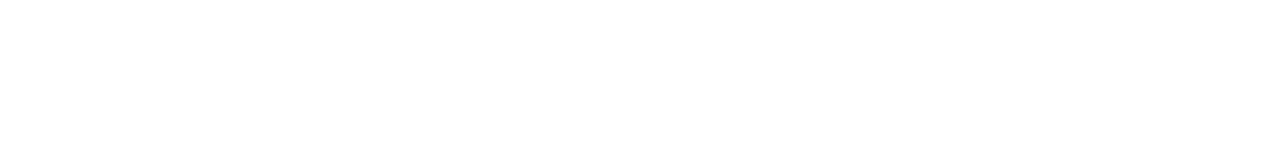
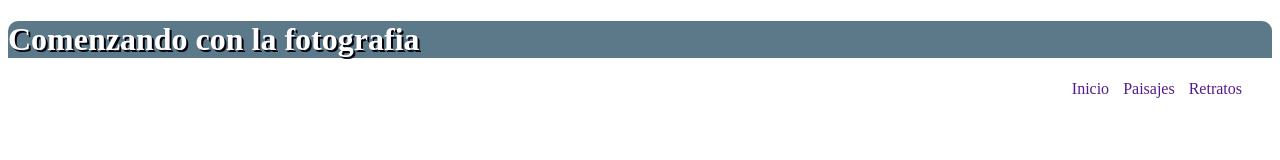
Before and after one commit to porsiempremau/WebFotografia, a plain HTML site: page WebFotografia/index.html in a window 1280 px wide. Drawn offline with Linux system fonts and the light colour scheme.

Commit message:
Primera seccion de cambios solicitados

```diff
--- a/WebFotografia/css/estilos.css
+++ b/WebFotografia/css/estilos.css
@@ -1,2 +1,20 @@
 body {
 }
+
+#cabecera{
+    background-color: #5b7989;
+    color: white;
+    text-align: left;
+    text-shadow: 2px 2px #02010a;
+    border-top-left-radius: 10px;
+    border-top-right-radius: 10px;
+}
+
+#MenuPrincipal{
+    float:right;
+    margin-right: 20px;
+}
+#MenuPrincipal > a {
+    margin-right: 10px;
+    text-decoration:none;
+}
--- a/WebFotografia/index.html
+++ b/WebFotografia/index.html
@@ -8,6 +8,13 @@
     <link href="css/estilos.css" rel="stylesheet" />
 </head>
 <body>
-
+    <header id="cabecera">
+        <h1>Comenzando con la fotografia</h1>
+    </header>
+    <content id="MenuPrincipal">
+        <a href="">Inicio</a>
+        <a href="">Paisajes</a>
+        <a href="">Retratos</a>
+    </content>
 </body>
 </html>
```
